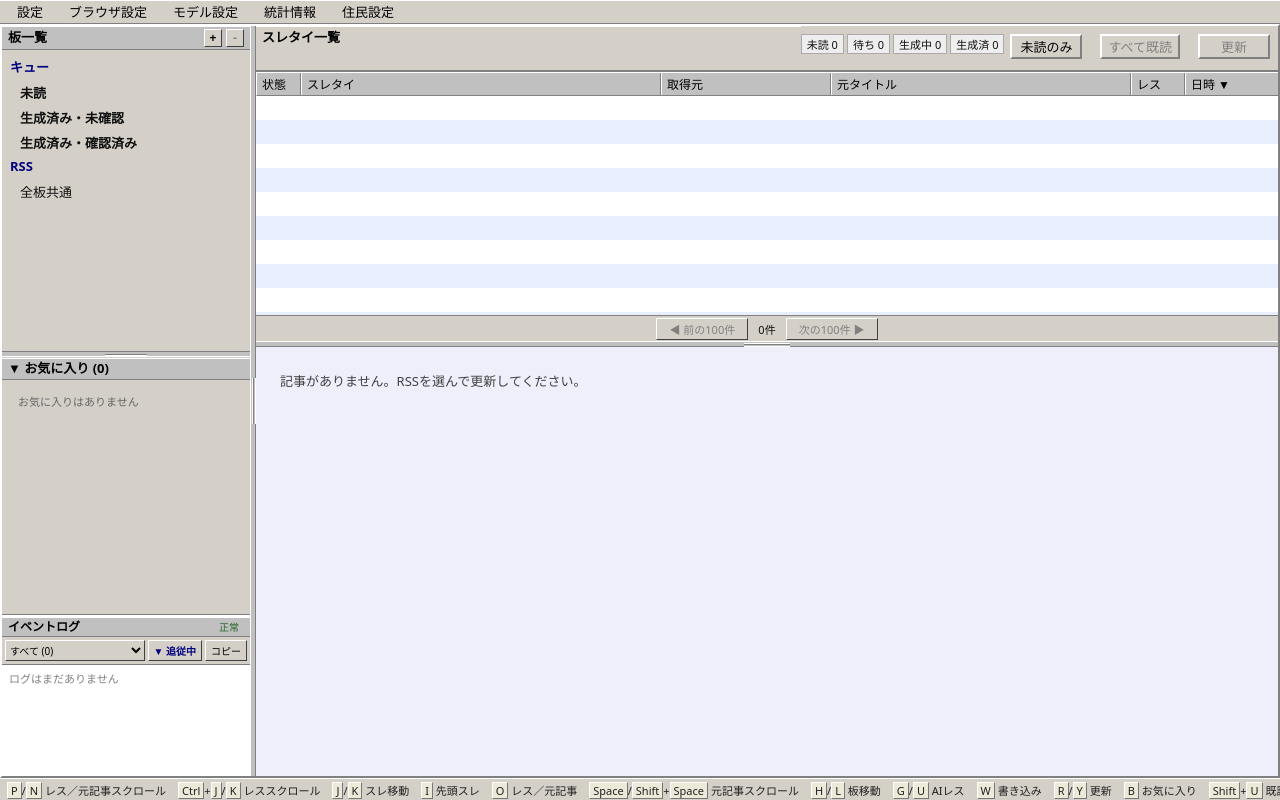
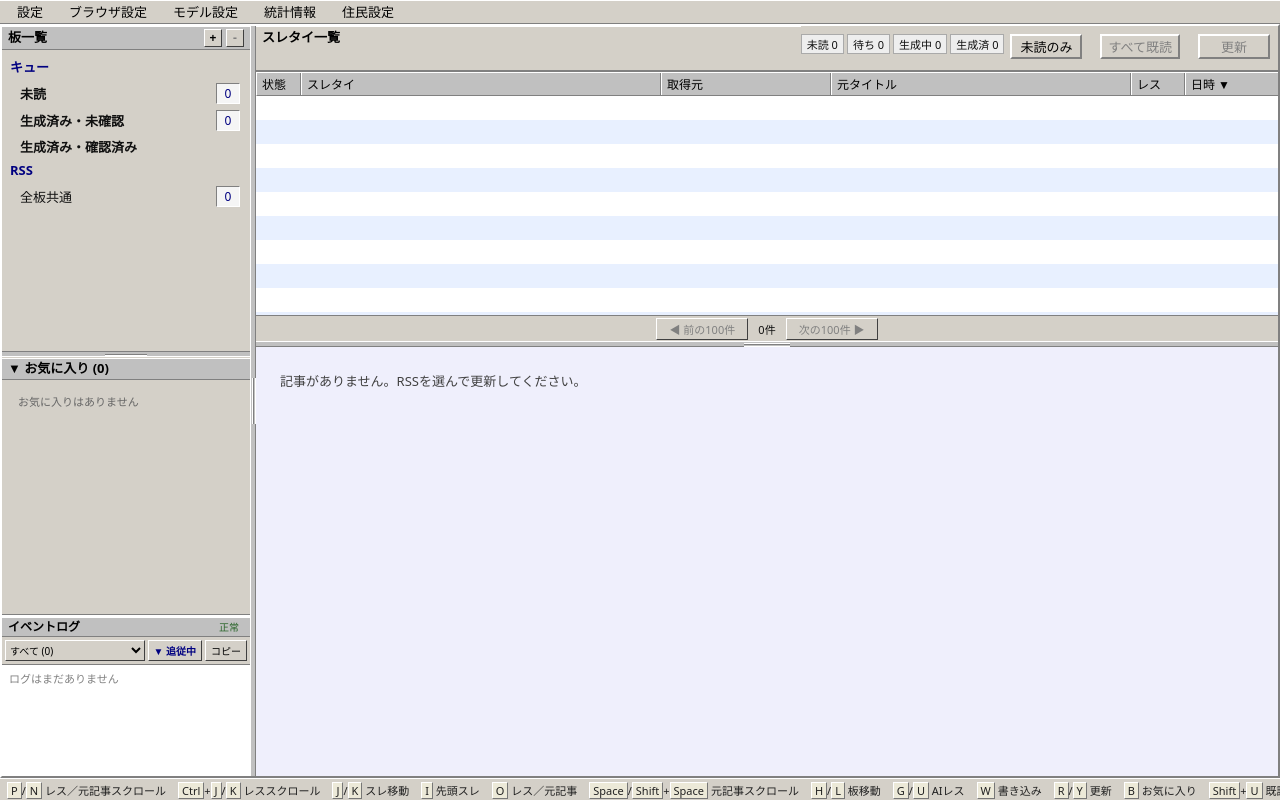
Before and after one commit to k0f1sh/viper-reader, a React (Vite) app: page / in a window 1280 px wide. Built offline with nearby package versions, Linux system fonts and the light colour scheme.

Commit message:
fix: キューとRSSに未読件数を常時表示

```diff
--- a/src/renderer/components/FeedPane.tsx
+++ b/src/renderer/components/FeedPane.tsx
@@ -115,7 +115,7 @@ export function FeedPane({
           type="button"
         >
           <span className="feed-name">未読</span>
-          {queueSummary.unreadCount > 0 ? <span className="feed-count">{queueSummary.unreadCount}</span> : null}
+          <span className="feed-count">{queueSummary.unreadCount}</span>
         </button>
         <button
           className={`feed-row smart-feed-row ${activeSmartView === "generated" ? "is-selected" : ""}`}
@@ -123,6 +123,7 @@ export function FeedPane({
           type="button"
         >
           <span className="feed-name">生成済み・未確認</span>
+          <span className="feed-count">{queueSummary.completedCount}</span>
         </button>
         <button
           className={`feed-row smart-feed-row ${activeSmartView === "reviewed" ? "is-selected" : ""}`}
@@ -142,7 +143,7 @@ export function FeedPane({
           type="button"
         >
           <span className="feed-name">全板共通</span>
-          {allUnreadCount > 0 ? <span className="feed-count">{allUnreadCount}</span> : null}
+          <span className="feed-count">{allUnreadCount}</span>
         </button>
         {feeds.map((feed) => (
           <button
@@ -176,7 +177,7 @@ export function FeedPane({
             type="button"
           >
             <span className="feed-name">{feed.title}</span>
-            {feed.unreadCount > 0 ? <span className="feed-count">{feed.unreadCount}</span> : null}
+            <span className="feed-count">{feed.unreadCount}</span>
           </button>
         ))}
       </div>
```
